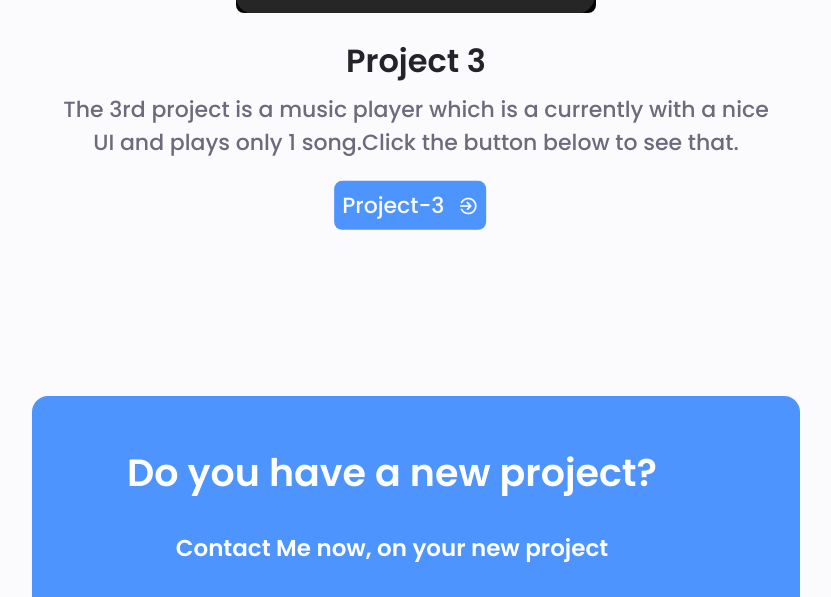
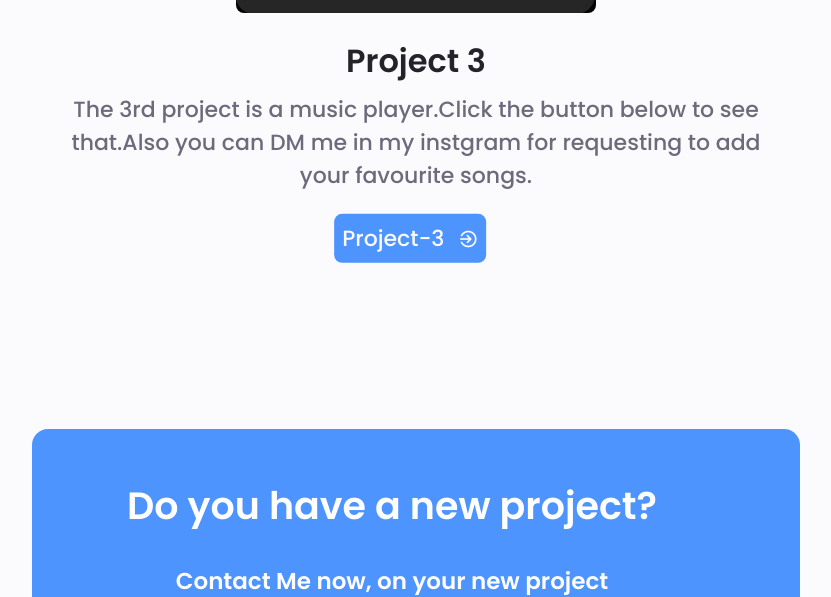
Before and after one commit to RizanAbdulSalam/My-Website, a plain HTML site: page index.html in a window 1280 px wide. Shown: the part 4382-4979 px from the top of the page, without its empty margins (224-1055 px from the left). Drawn offline with nearby package versions, Linux system fonts and the light colour scheme.

Commit message:
Update index.html

```diff
--- a/index.html
+++ b/index.html
@@ -288,7 +288,7 @@
 
                     <div class="projects__data">
                         <h3 class="projects__title">Project 3</h3>
-                        <p class="projects__des">The 3rd project is a music player which is a currently with a nice UI and plays only 1 song.Click the button below to see that.</p>
+                        <p class="projects__des">The 3rd project is a music player.Click the button below to see that.Also you can DM me in my instgram for requesting to add your favourite songs.</p>
                         <a href="./html/musicplayer.html" class="button button--flex button--small projects__button">
                             Project-3
                             <i class="uil uil-sign-out-alt button__icon"></i>
```
